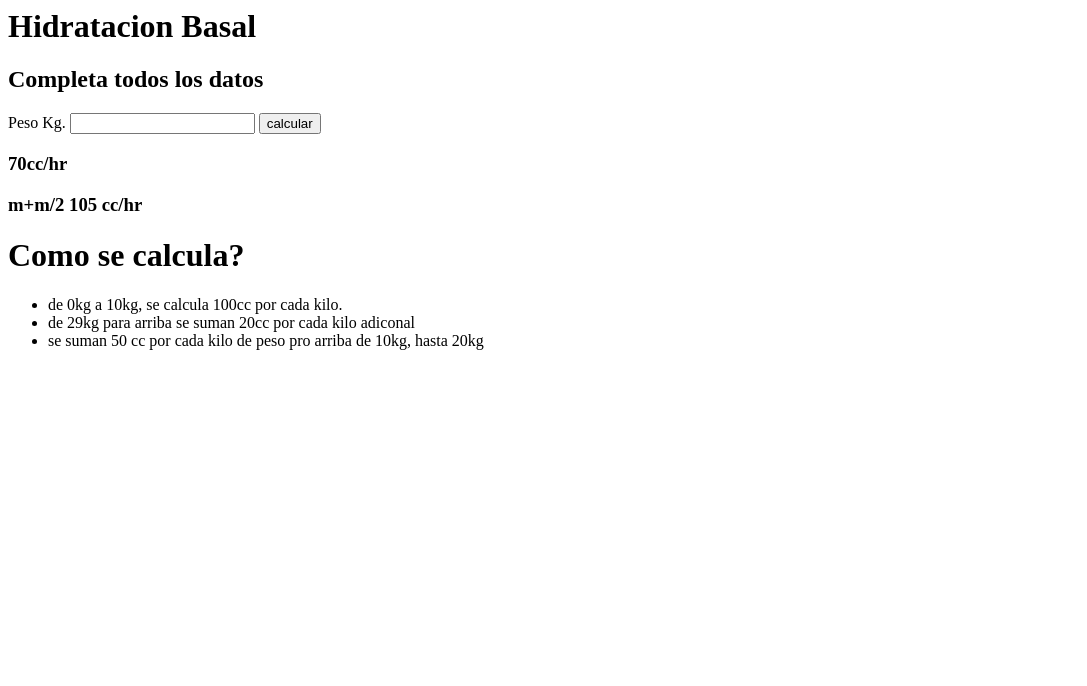
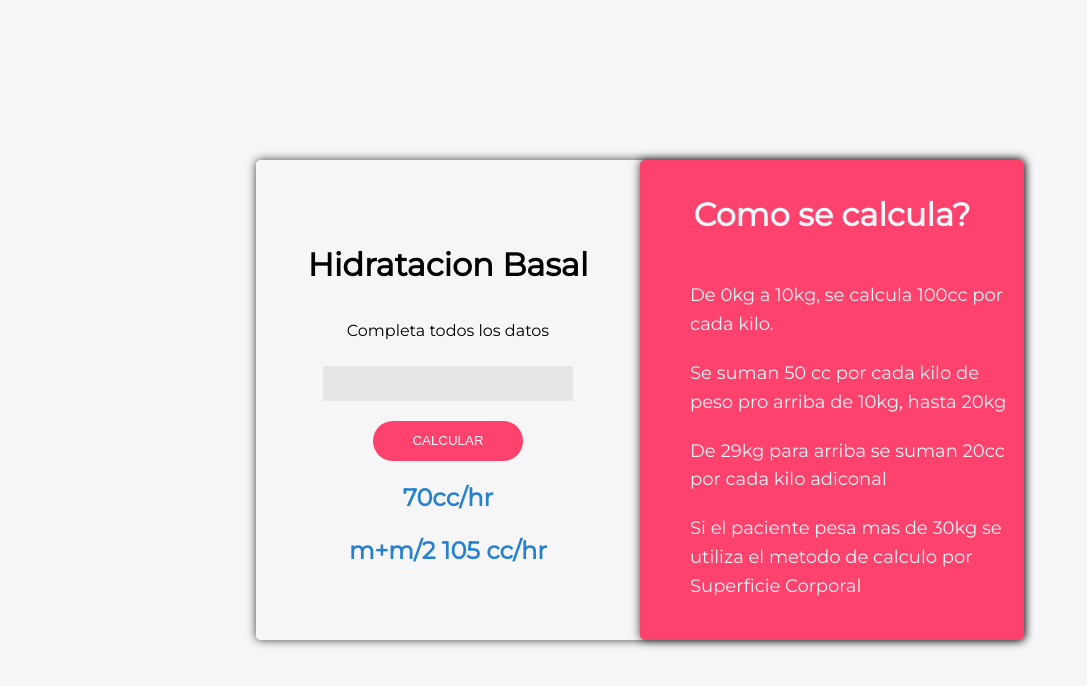
Before and after one commit to Gcentur/Pagina, a plain HTML site: page index.html in a window 1280 px wide. Shown: the whole page, without its empty margins (0-1087 px from the left). Drawn offline with Linux system fonts and the light colour scheme; a web font is replaced by a local one.

Commit message:
se ve medio lindo ahora :))

```diff
--- a/index.html
+++ b/index.html
@@ -1,27 +1,38 @@
 <head>
+    <meta charset="UTF-8">
+    <meta name="viewport" content="width=device-width, initial-scale=1.0">
+    <link href="https://fonts.googleapis.com/css2?family=Montserrat&display=swap" rel="stylesheet">
+    <link rel="stylesheet" href="./style.css">
     <title>Calculadora</title>
 </head>
-
 <body>
+    <div class="contenedor">
+        <div class="Hidratacion">
+            <form>
                 <h1>
                     Hidratacion Basal
                 </h1>
-    <h2>
+                <p>
                     Completa todos los datos
-    </h2>
-    <form>
-        <label for="">Peso Kg.</label>
-        <input type="text" name="" id="">
-        <button> calcular </button>
-        <h3>70cc/hr</h3>
-        <h3>m+m/2 105 cc/hr</h3>
+                </p>
+                <input type="number" name="" id="">
+                <button> CALCULAR </button>
+                <h3 class="info">70cc/hr</h3>
+                <h3 class="info">m+m/2 105 cc/hr</h3>
             </form>
+        </div>
+        <div class="formula">
             <h1>
                 Como se calcula?
             </h1>
+            <div>
                 <ul>
-        <li>de 0kg a 10kg, se calcula 100cc por cada kilo.</li>
-        <li>de 29kg para arriba se suman 20cc por cada kilo adiconal</li>
-        <li>se suman 50 cc por cada kilo de peso pro arriba de 10kg, hasta 20kg</li>
+                    <li>De 0kg a 10kg, se calcula 100cc por cada kilo.</li>
+                    <li>Se suman 50 cc por cada kilo de peso pro arriba de 10kg, hasta 20kg</li>
+                    <li>De 29kg para arriba se suman 20cc por cada kilo adiconal</li>
+                    <li>Si el paciente pesa mas de 30kg se utiliza el metodo de calculo por Superficie Corporal </li>
                 </ul>
+            </div>
+        </div>
+    </div>
 </body>
--- /dev/null
+++ b/style.css
@@ -0,0 +1,108 @@
+
+@import url('https://fonts.cdnfonts.com/css/montserrat');
+body, html{
+    font-family: 'Montserrat', sans-serif;
+    display: flex;
+    justify-content: center;
+    align-items: center;
+    background-color: #F6F5F7;
+    width: 100%;
+    height: 100%;
+    margin: 0;
+    min-height: 100vh;
+}
+
+form{
+    display: flex;
+    flex-direction: column;
+    justify-content: center;
+    align-items: center;
+    width: 100%;
+    height: 100%;
+    margin: 0;
+}
+button{
+    display: flex;
+    justify-content: center;
+    align-items: center;
+    background-color: #FC426D;
+    color: #FFFFFF;
+    border: none;
+    border-radius: 35px;
+    padding: 10px;
+    margin: 10px;
+    width: 150px;
+    height: 40px;
+    cursor: pointer;
+}
+
+input{
+    background-color: #e6e6e6;
+    border: none;
+    padding: 10px;
+    margin: 10px;
+    width: 250px;
+}
+input[type=number]::-webkit-inner-spin-button,
+input[type=number]::-webkit-outer-spin-button {
+    -webkit-appearance: none;
+    margin: 0;
+}
+.contenedor, .hidratacion, .formula {
+    display: flex;
+    flex-direction: column;
+    justify-content: center;
+    align-items: center;
+    border-top-right-radius: 5px;
+    border-bottom-right-radius: 5px;
+    border-top-left-radius: 5px;
+    border-bottom-left-radius: 5px;
+}
+.contenedor {
+    flex-direction: row;
+    box-shadow: 0px 0px 10px 0px rgba(0,0,0,0.75);
+    width: 60%;
+    height: 60%;
+}
+
+.hidratacion {
+    background-color: #F6F5F7;
+    width: 100%;
+    height: 100%;
+}
+.info{
+    color: #2581CF;
+    font-size: x-large;
+    margin: 12px;
+}
+.formula {
+    background-color: #FC426D;
+    color: #F6F5F7;
+    width: 100%;
+    height: 100%;
+
+    box-shadow: 0px 0px 10px 0px rgba(0,0,0,0.75);
+}
+ul li {
+    display: inline-block;
+    font-size: 18px;
+    line-height: 1.6;
+    padding: 10px 10px 10px 10px;
+}
+@media (max-width: 700px) {
+    .contenedor {
+        flex-direction: column;
+    }
+}
+@media (max-width: 768px) {
+    .contenedor {
+        width: 90%;
+        height: 90%;
+    }
+}
+@media (max-width: 1024px) {
+    .contenedor {
+        width: 80%;
+        height: 80%;
+    }
+}
```
Lines whose indentation alone changed are shown as unchanged.
